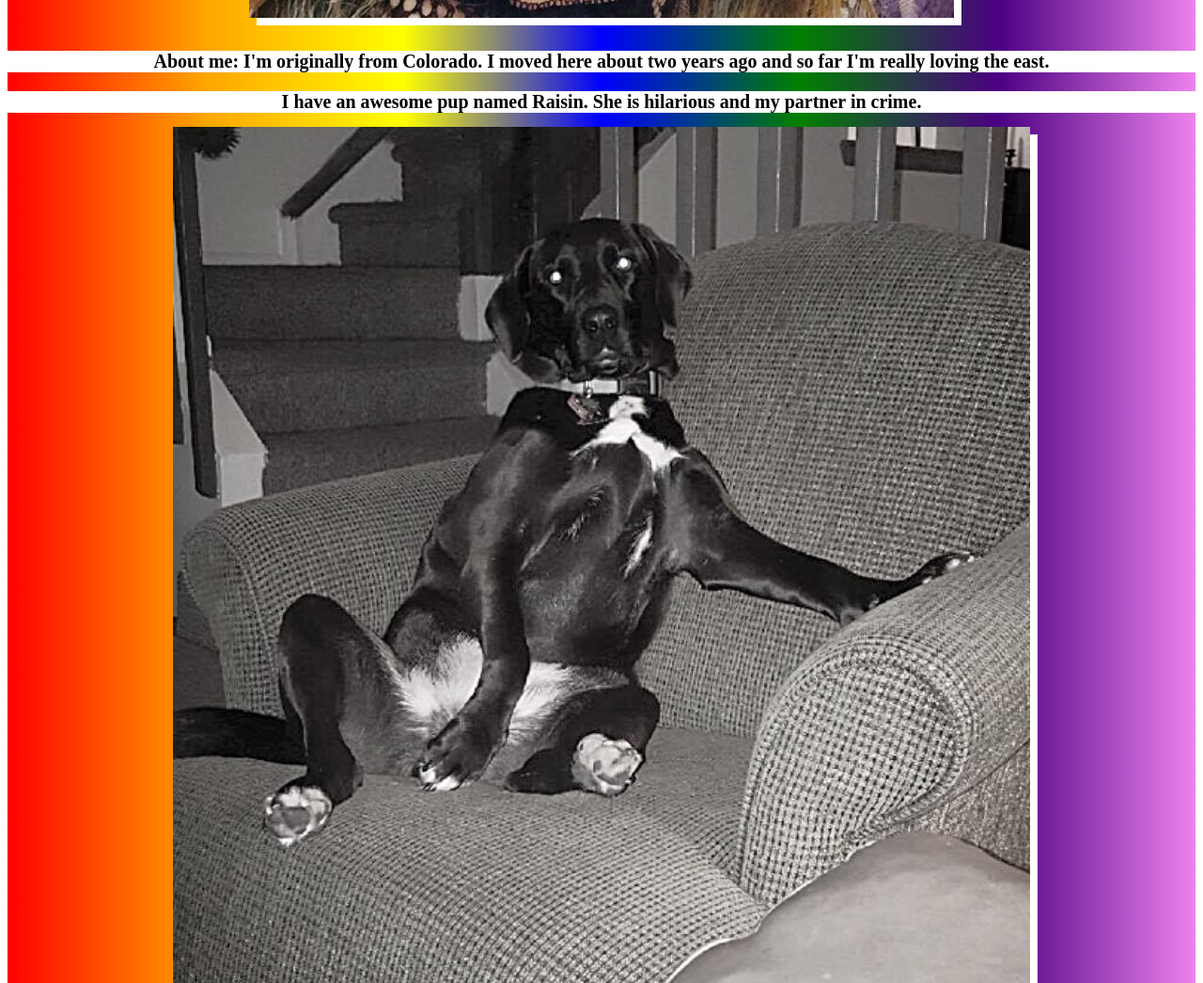
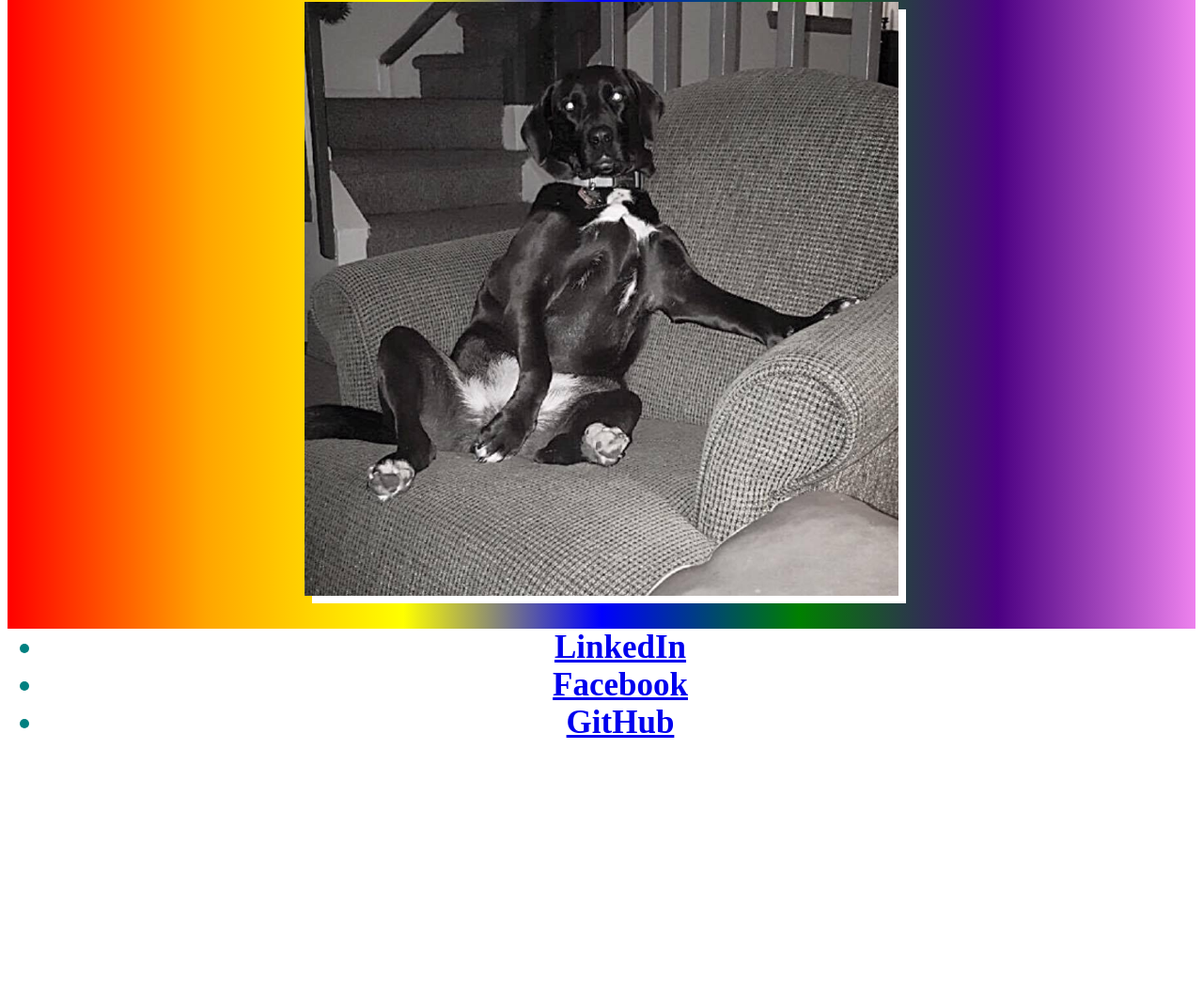
Before and after one commit to jigonder/Portfolio_Website, a plain HTML site: page index.html in a window 1280 px wide. Shown: the part 880-1926 px from the top of the page at 94% size. After the commit the page ends 1684 px from the top, so only its background shows below. Drawn offline with Linux system fonts and the light colour scheme.

Commit message:
updated again

```diff
--- a/index.html
+++ b/index.html
@@ -9,13 +9,24 @@
         <h1>Jillian Gonder<h1>
         <link rel="stylesheet" type="text/css" href="style_bio.css">
           <!-- Insert Image -->
-        <img src="118384241_10219960415615579_4458554532098981571_n.jpg" alt="It's Me!">
+        <img src="118384241_10219960415615579_4458554532098981571_n.jpg" class="center" alt="It's Me!">
 <!-- Paragraph text describing -->
 <p>About me: I'm originally from Colorado. I moved here about two years ago and so far I'm really loving the east.
 </p>
 <!-- Paragraph -->
 <p> I have an awesome pup named Raisin. She is hilarious and my partner in crime.</p>
-<img src="15622328_10209490932165036_2548402201478843906_n.jpg" alt="Raisin">
+<img src="15622328_10209490932165036_2548402201478843906_n.jpg" class="center" alt="Raisin">
+<ul>
+  <li>
+    <a target="_blank" href="www.linkedin.com/in/jillian-gonder-4b89568b/">LinkedIn</a>
+  </li>
+  <li>
+    <a target="_blank" href="https://www.facebook.com/jillian.irene.7/">Facebook</a>
+  </li>
+  <li>
+    <a target="_blank" href="https://github.com/jigonder/">GitHub</a>
+  </li>
+</ul>
 </body>
 
 </html>
```
